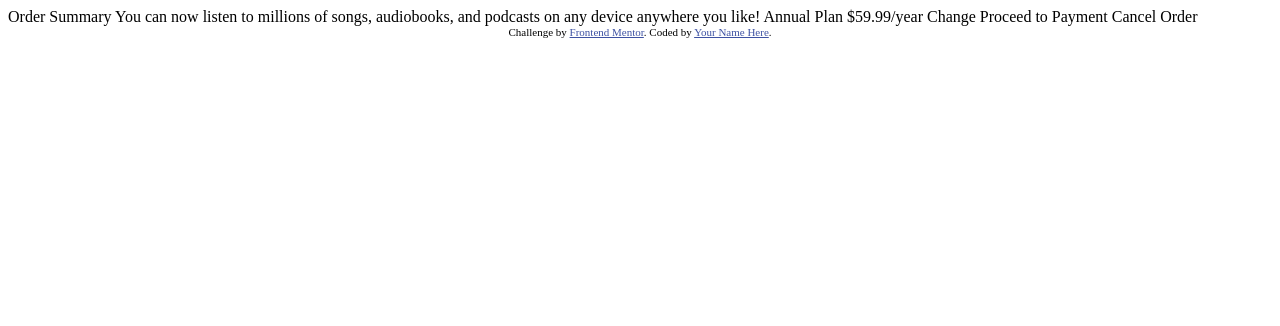
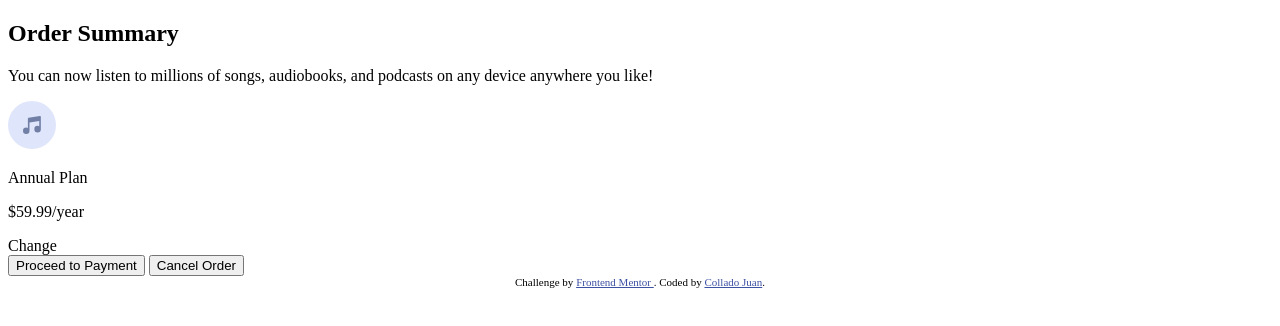
Before and after one commit to juancollado-b/order-summary-card, a plain HTML site: page index.html in a window 1280 px wide. Drawn offline with Linux system fonts and the light colour scheme.

Commit message:
Initial HTML structure

```diff
--- /dev/null
+++ b/assets/css/styles.css
@@ -0,0 +1,7 @@
+.attribution {
+    font-size: 11px;
+    text-align: center;
+}
+.attribution a {
+    color: hsl(228, 45%, 44%);
+}
--- a/index.html
+++ b/index.html
@@ -1,37 +1,67 @@
 <!DOCTYPE html>
 <html lang="en">
-<head>
-  <meta charset="UTF-8">
-  <meta name="viewport" content="width=device-width, initial-scale=1.0"> <!-- displays site properly based on user's device -->
+    <head>
+        <meta charset="UTF-8" />
+        <meta name="viewport" content="width=device-width, initial-scale=1.0" />
 
-  <link rel="icon" type="image/png" sizes="32x32" href="./images/favicon-32x32.png">
+        <link
+            rel="icon"
+            type="image/png"
+            sizes="32x32"
+            href="assets/images/favicon-32x32.png"
+        />
+        <link rel="preconnect" href="https://fonts.googleapis.com" />
+        <link rel="preconnect" href="https://fonts.gstatic.com" crossorigin />
+        <link
+            href="https://fonts.googleapis.com/css2?family=Red+Hat+Display:wght@500;700;900&display=swap"
+            rel="stylesheet"
+        />
+        <link rel="stylesheet" href="/assets/css/styles.css" />
+        <title>Frontend Mentor | Order summary card</title>
+    </head>
+    <body>
+        <main>
+            <div class="main-container">
+                <section class="hero-banner"></section>
+                <section class="main-content">
+                    <div class="main-content-description">
+                        <h1>Order Summary</h1>
+                        <p>
+                            You can now listen to millions of songs, audiobooks,
+                            and podcasts on any device anywhere you like!
+                        </p>
+                    </div>
 
-  <title>Frontend Mentor | Order summary card</title>
+                    <div class="price">
+                        <div class="music-icon">
+                            <img
+                                src="/assets/images/icon-music.svg"
+                                alt="Music Icon"
+                            />
+                        </div>
+                        <div class="price-text">
+                            <p class="price-text-plan">Annual Plan</p>
+                            <p class="price-text-value">$59.99/year</p>
+                        </div>
+                        <div class="price-link">Change</div>
+                    </div>
+                    <div class="links">
+                        <button class="main-btn">Proceed to Payment</button>
+                        <button class="cancel-link">Cancel Order</button>
+                    </div>
+                </section>
+            </div>
+        </main>
 
-  <!-- Feel free to remove these styles or customise in your own stylesheet 👍 -->
-  <style>
-    .attribution { font-size: 11px; text-align: center; }
-    .attribution a { color: hsl(228, 45%, 44%); }
-  </style>
-</head>
-<body>
-
-  Order Summary
-
-  You can now listen to millions of songs, audiobooks, and podcasts on any
-  device anywhere you like!
-
-  Annual Plan
-  $59.99/year
-
-  Change
-
-  Proceed to Payment
-  Cancel Order
-
-  <div class="attribution">
-    Challenge by <a href="https://www.frontendmentor.io?ref=challenge" target="_blank">Frontend Mentor</a>.
-    Coded by <a href="#">Your Name Here</a>.
-  </div>
-</body>
+        <footer class="attribution">
+            Challenge by
+            <a
+                href="https://www.frontendmentor.io?ref=challenge"
+                target="_blank"
+            >
+                Frontend Mentor
+            </a>
+            . Coded by <a href="#">Collado Juan</a>.
+        </footer>
+    </body>
 </html>
```
Also changed, not shown: assets/images/favicon-32x32.png (renamed from images/favicon-32x32.png), assets/images/icon-music.svg (renamed from images/icon-music.svg), assets/images/illustration-hero.svg (renamed from images/illustration-hero.svg), assets/images/pattern-background-desktop.svg (renamed from images/pattern-background-desktop.svg), assets/images/pattern-background-mobile.svg (renamed from images/pattern-background-mobile.svg).
